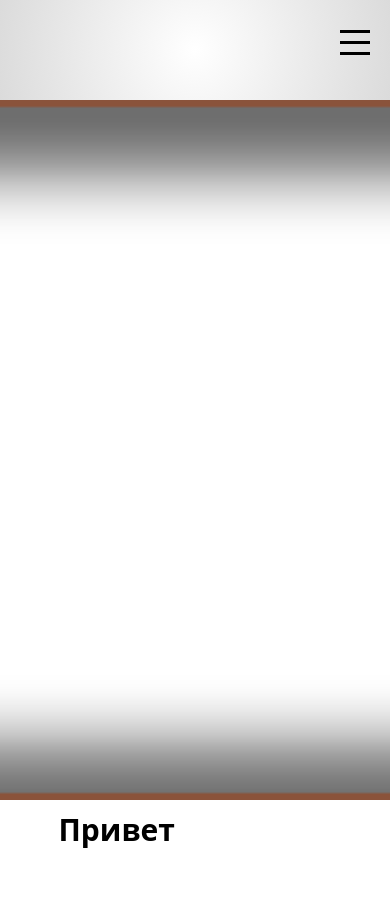
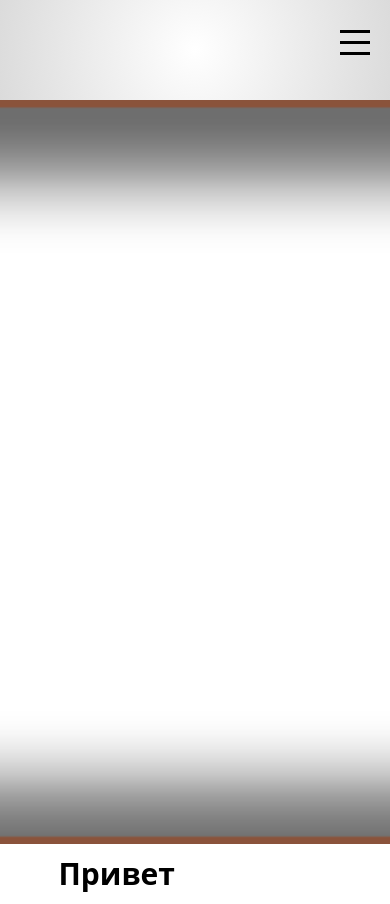
Before and after one commit to MishaBagger/books-app, a Next.js app: page / in a window 390 px wide. Before the commit the page ends 860 px from the top, so only its background shows below. Built offline with nearby package versions, Linux system fonts and the light colour scheme.

Commit message:
Баннер АДЕКВАТ

```diff
--- a/src/scss/_banner.scss
+++ b/src/scss/_banner.scss
@@ -1,9 +1,9 @@
 .banner {
     position: relative;
     width: 100%;
-    height: 100%;
-    min-height: 700px;
-    // height: calc(100vh - 5rem);
+    height:  clamp(15rem, calc(100vh - 5rem), 50rem);
+    // height: 100%;
+    aspect-ratio: 16/9;
     overflow: hidden;
 
     // @media (max-width: 992px) {
--- a/src/scss/style.css
+++ b/src/scss/style.css
@@ -421,8 +421,8 @@ body.mobile {
 .banner {
   position: relative;
   width: 100%;
-  height: 100%;
-  min-height: 700px;
+  height: clamp(15rem, 100vh - 5rem, 50rem);
+  aspect-ratio: 16/9;
   overflow: hidden;
 }
 .banner__image {
```
Also changed, not shown: 1 other file (tests, documents, lock files or other folders).
